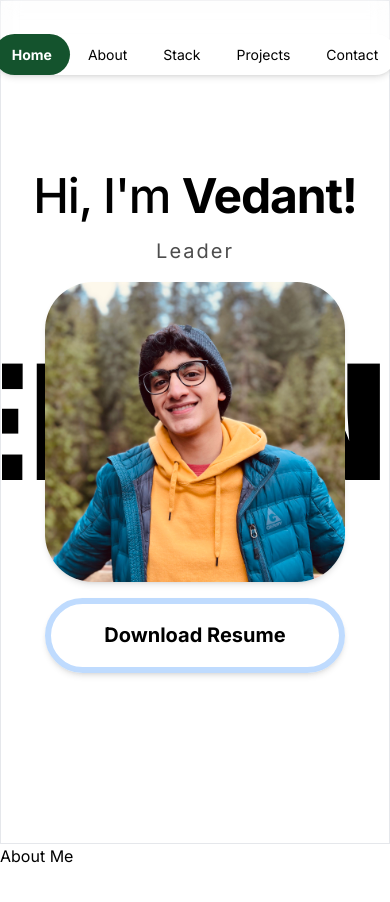
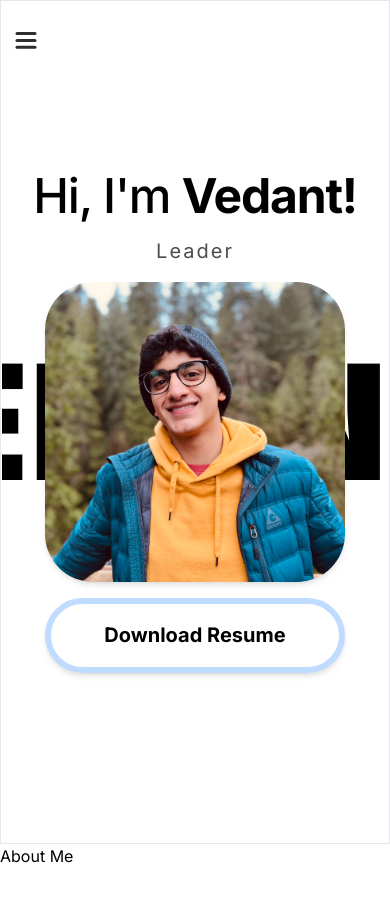
Before and after one commit to vedantgrover/VedantsPortfolio, a Next.js app: page / in a window 390 px wide. Shown: the top 902 px of the page. Built offline with nearby package versions, Linux system fonts and the light colour scheme.

Commit message:
Creates expandable hamburger menu

```diff
--- /dev/null
+++ b/app/components/navbar/CollapsableNavbar.tsx
@@ -0,0 +1,46 @@
+import {memo, useRef} from "react";
+import {motion, useCycle} from "framer-motion";
+import {useDimensions} from "@/lib/useDimensions";
+import {Toggle} from "@/app/components/navbar/Toggle";
+
+const sidebar = {
+    open: (height = 1000) => ({
+        clipPath: `circle(${height * 2 + 200}px at 40px 40px)`,
+        transition: {
+            type: "spring",
+            stiffness: 20,
+            restDelta: 2
+        }
+    }),
+    closed: {
+        clipPath: "circle(30px at 40px 40px)",
+        transition: {
+            delay: 0.5,
+            type: "spring",
+            stiffness: 400,
+            damping: 40
+        }
+    }
+}
+
+const CollapsableNavbar = memo(() => {
+    const [isOpen, toggleOpen] = useCycle(false, true);
+    const containerRef = useRef(null)
+    const { height } = useDimensions(containerRef)
+
+    return (
+        <motion.nav
+        initial={false}
+        animate={isOpen ? "open":"closed"}
+        custom={height}
+        ref={containerRef} className="flex md:hidden">
+            <motion.div className="absolute top-0 left-0 bottom-0 w-screen bg-white z-[1000]" variants={sidebar}></motion.div>
+        {/*    Navigation Goes Here */}
+            <Toggle toggle={() => toggleOpen()} />
+        </motion.nav>
+    )
+})
+
+CollapsableNavbar.displayName = "CollapsableNavbar"
+
+export default CollapsableNavbar
--- a/app/components/navbar/Navbar.tsx
+++ b/app/components/navbar/Navbar.tsx
@@ -1,8 +1,12 @@
 'use client'
 
-import {memo} from "react";
+import {memo, useState} from "react";
 import NavbarItem from "@/app/components/navbar/NavbarItem";
 import useSectionObserver from "@/lib/useSectionObserver";
+import {motion} from "framer-motion";
+import Toggle from "@/app/components/navbar/Toggle";
+import Link from "next/link";
+import CollapsableNavbar from "@/app/components/navbar/CollapsableNavbar";
 
 interface NavbarProps {
     links: { title: string, id: string }[]
@@ -12,13 +16,24 @@ const Navbar = memo(({links}: NavbarProps) => {
     const sectionIds = links.map(l => l.id);
     const activeSection = useSectionObserver(sectionIds)
 
+    const [isOpen, setIsOpen] = useState(false)
+
+    const variants = {
+        open: { opacity: 1, x: 0 },
+        closed: { opacity: 1, x: "-100%" },
+    }
+
     return (
-        <nav className="flex justify-center items-end backdrop-blur-[10px] fixed w-full h-[75px] z-[1000]">
-            <div className="bg-white rounded-3xl flex flex-row shadow-md">
-                {links.map((l) => <NavbarItem key={l.title} selected={activeSection === l.id} title={l.title}
-                                              link={l.id}/>)}
-            </div>
-        </nav>
+        <>
+            <CollapsableNavbar />
+            <nav
+                className="justify-center items-end backdrop-blur-[10px] fixed w-full h-[75px] z-[1000] hidden md:flex">
+                <div className="bg-white rounded-3xl flex flex-row shadow-md">
+                    {links.map((l) => <NavbarItem key={l.title} selected={activeSection === l.id} title={l.title}
+                                                  link={l.id}/>)}
+                </div>
+            </nav>
+        </>
     )
 })
 
--- /dev/null
+++ b/app/components/navbar/Toggle.tsx
@@ -0,0 +1,39 @@
+import * as React from "react";
+import { motion } from "framer-motion";
+
+const Path = props => (
+    <motion.path
+        fill="transparent"
+        strokeWidth="3"
+        stroke="hsl(0, 0%, 18%)"
+        strokeLinecap="round"
+        {...props}
+    />
+);
+
+export const Toggle = ({ toggle }) => (
+    <button onClick={toggle} className="outline-none cursor-pointer absolute top-[18px] left-[15px] w-[50px] h-[50px] rounded-full bg-transparent z-[1001]">
+        <svg width="24" height="24" viewBox="0 0 24 24">
+            <Path
+                variants={{
+                    closed: { d: "M 2 2.5 L 20 2.5" },
+                    open: { d: "M 3 16.5 L 17 2.5" }
+                }}
+            />
+            <Path
+                d="M 2 9.423 L 20 9.423"
+                variants={{
+                    closed: { opacity: 1 },
+                    open: { opacity: 0 }
+                }}
+                transition={{ duration: 0.1 }}
+            />
+            <Path
+                variants={{
+                    closed: { d: "M 2 16.346 L 20 16.346" },
+                    open: { d: "M 3 2.5 L 17 16.346" }
+                }}
+            />
+        </svg>
+    </button>
+);
--- /dev/null
+++ b/lib/useDimensions.ts
@@ -0,0 +1,12 @@
+import {useEffect, useRef} from "react";
+
+export const useDimensions = ref => {
+    const dimensions = useRef({width: 0, height: 0});
+
+    useEffect(() => {
+        dimensions.current.width = ref.current.offsetWidth;
+        dimensions.current.height = ref.current.offsetHeight;
+    }, [])
+
+    return dimensions.current
+}
```
